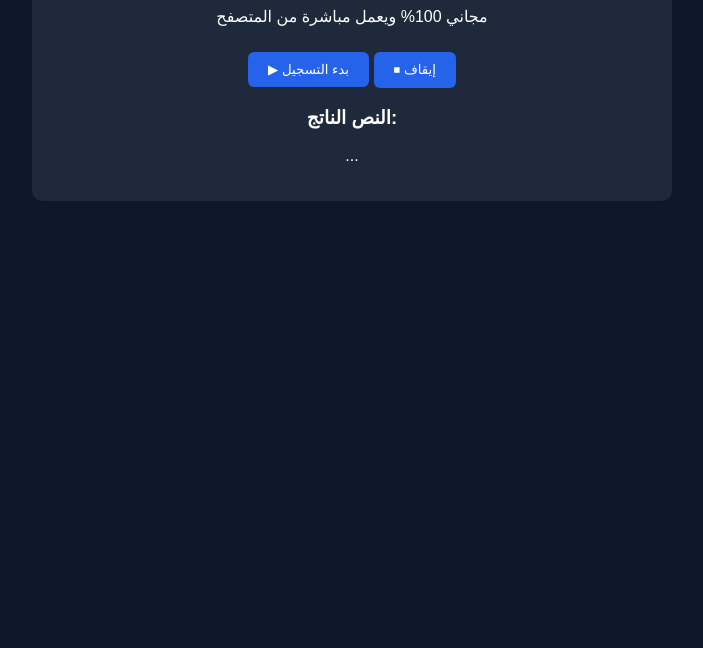
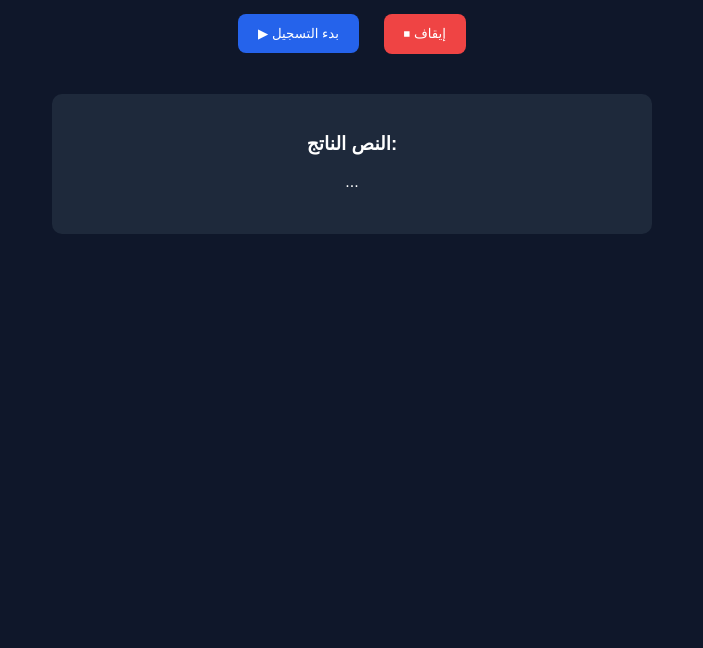
Before and after one commit to Nour-1412/voice-to-text-ai-web, a plain HTML site: page index.html in a window 1280 px wide. Shown: the part 152-800 px from the top of the page, without its empty margins (288-991 px from the left). Drawn offline with Linux system fonts and the light colour scheme.

Commit message:
Refactor CSS styles for improved layout and design

```diff
--- a/Style.Css
+++ b/Style.Css
@@ -1,33 +1,35 @@
 body {
+  margin: 0;
+  font-family: Arial;
   background: #0f172a;
   color: white;
-  font-family: Arial;
   text-align: center;
-  padding: 50px;
 }
 
 .container {
   max-width: 600px;
   margin: auto;
+  padding: 40px;
+}
+
+.btn {
+  padding: 12px 20px;
+  margin: 10px;
+  border: none;
+  border-radius: 8px;
+  cursor: pointer;
+  background: #2563eb;
+  color: white;
+}
+
+.stop {
+  background: #ef4444;
+}
+
+.box {
+  margin-top: 30px;
   background: #1e293b;
   padding: 20px;
   border-radius: 10px;
+  min-height: 100px;
 }
-
-button {
-  background: #2563eb;
-  color: white;
-  border: none;
-  padding: 10px 20px;
-  margin-top: 10px;
-  cursor: pointer;
-  border-radius: 6px;
-}
-
-pre {
-  text-align: left;
-  background: #0b1220;
-  padding: 10px;
-  margin-top: 20px;
-  white-space: pre-wrap;
-}
```
